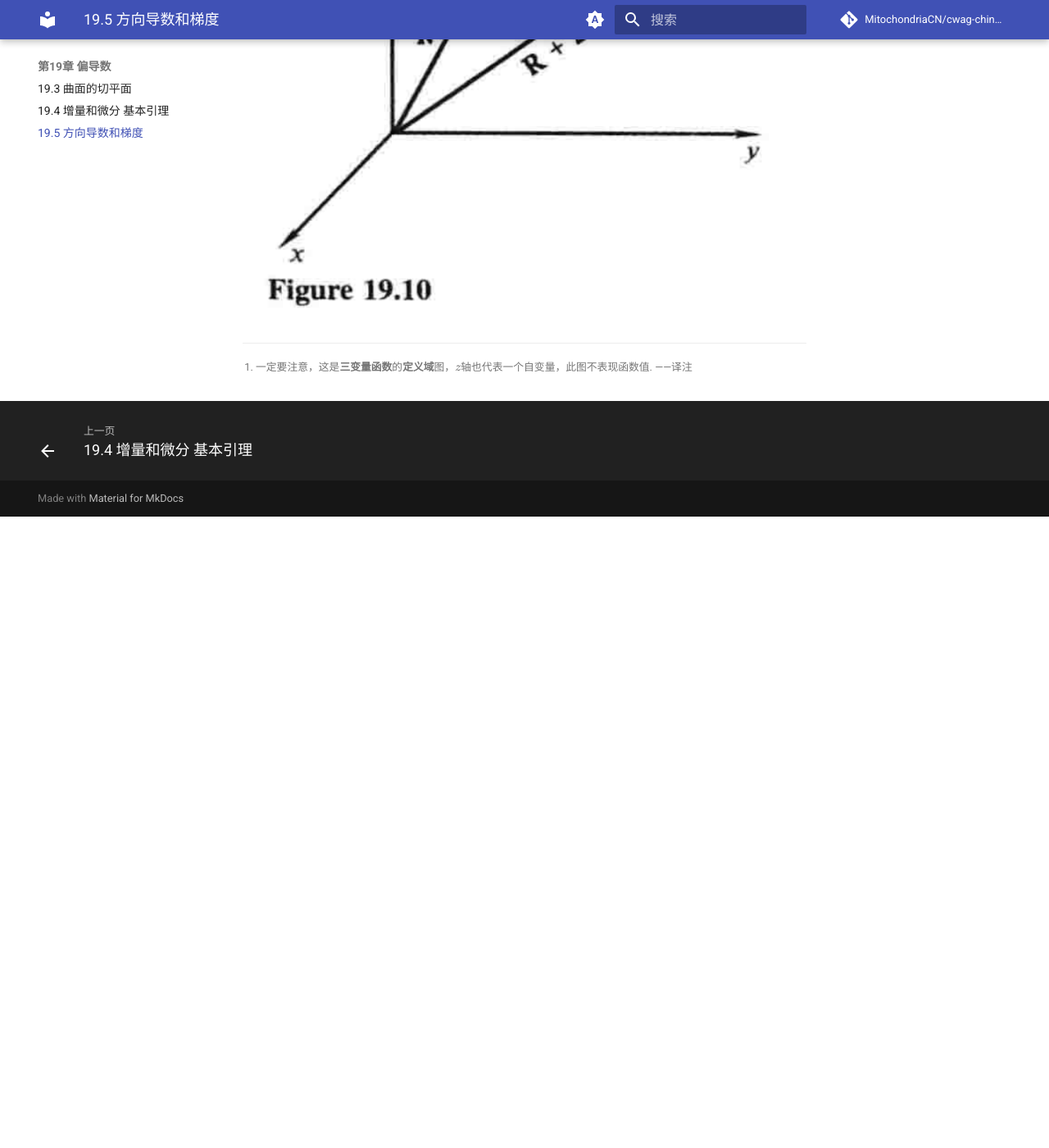
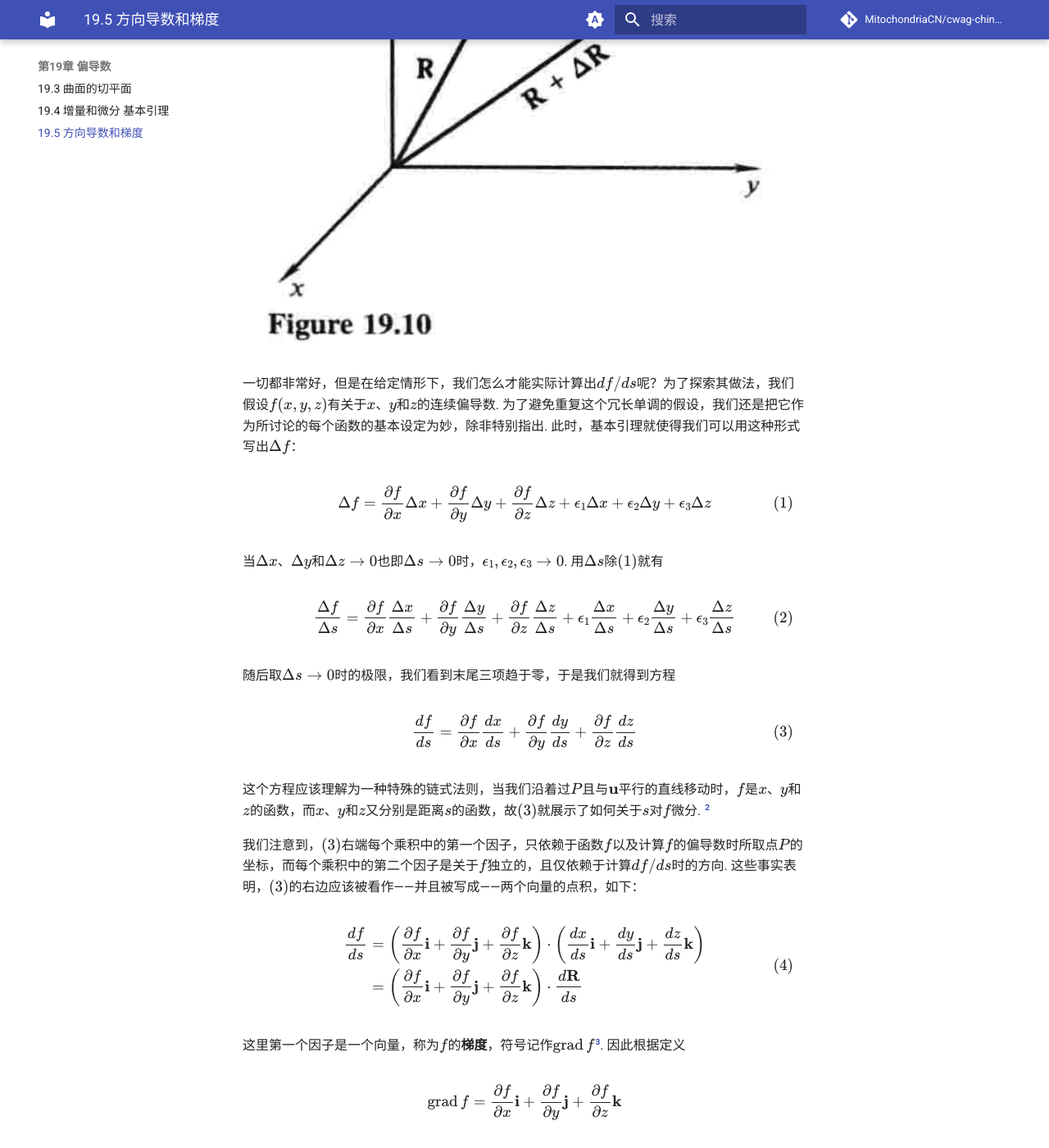
Before and after one commit to MitochondriaCN/cwag-chinese, an MkDocs documentation site: the page built from docs/19/5.md, in a window 1280 px wide and 1400 px high, scrolled down 933 px. Shown: the whole window at 82% size. Built offline with MkDocs 1.6.1 and Material for MkDocs 9.7.7, drawn with Linux system fonts in a browser that asks for light colours; comment, search, counter and statistics services are not loaded; before the commit the page ends 1563 px from its top, so only the background shows below that; some of the changed text lies outside the part shown.

Commit message:
feat: 19.5部分

```diff
--- a/docs/19/5.md
+++ b/docs/19/5.md
@@ -1,6 +1,8 @@
 # 19.5 方向导数和梯度
 
-设$f(x,y,z)$为定义在三维空间中某区域内的函数（三个变量！），并设$P$为该区域内一点. 当我们让$P$沿着某个特定方向移动时，$f$的变化率多少？当沿着$x$、$y$和$z$轴正方向时，我们知道$f$的变化率是偏导数$\partial f/\partial x$、$\partial f/\partial y$和$\partial f/\partial z$. 但是如果我们让$P$沿着非坐标轴方向移动，又该如何计算$f$的变化率？在对这个问题的分析中，我们将会遇到一个极为重要的概念——函数的梯度.
+$\DeclareMathOperator{\grad}{grad}$
+
+设$f(x,y,z)$为定义在三维空间中某区域内的函数（三个变量！），并设$P$为该区域内一点. 当我们让$P$沿着某个特定方向移动时，$f$的变化率是多少？当沿着$x$、$y$和$z$轴正方向时，我们知道$f$的变化率是偏导数$\partial f/\partial x$、$\partial f/\partial y$和$\partial f/\partial z$. 但是如果我们让$P$沿着非坐标轴方向移动，又该如何计算$f$的变化率？在对这个问题的分析中，我们将会遇到一个极为重要的概念——函数的梯度.
 
 设我们研究的点$P$有坐标$x$、$y$和$z$，所以$P=(x,y,z)$；设$\mathbf{R}=x\mathbf{i}+y\mathbf{j}+z\mathbf{k}$是$P$的位置向量，并用单位向量$\mathbf{u}$给出一个特定的方向，如图19.10[^1]. 如果我们把$P$沿着这个方向移到$Q=(x+\Delta x,y+\Delta y,z+\Delta z)$，那么函数$f$就有变化量$\Delta f$. 如果我们现在用$P$和$Q$之间的距离$\Delta s=|\Delta \mathbf{R}|$来除这个变化量$\Delta f$，那么商$\Delta f/\Delta s$就是当我们把$P$移到$Q$时$f$（关于距离）的平均变化率. 例如，如果$f$在$P$的值是这一点的温度，那么$\Delta f/\Delta s$就是沿着线段$PQ$温度的平均变化率. 当$Q$趋近于$P$时的极限，即所谓的
 
@@ -10,4 +12,39 @@ $$\frac{df}{ds}=\lim_{\Delta s\to 0}\frac{\Delta f}{\Delta s}$$
 
 ![图19.10](19.10.png)
 
+一切都非常好，但是在给定情形下，我们怎么才能实际计算出$df/ds$呢？为了探索其做法，我们假设$f(x,y,z)$有关于$x$、$y$和$z$的连续偏导数. 为了避免重复这个冗长单调的假设，我们还是把它作为所讨论的每个函数的基本设定为妙，除非特别指出. 此时，基本引理就使得我们可以用这种形式写出$\Delta f$：
+
+$$\Delta f=\frac{\partial f}{\partial x}\Delta x+\frac{\partial f}{\partial y}\Delta y+\frac{\partial f}{\partial z}\Delta z+\epsilon_1\Delta x+\epsilon_2 \Delta y+\epsilon_3\Delta z \tag{1}$$
+
+当$\Delta x$、$\Delta y$和$\Delta z\to 0$也即$\Delta s \to 0$时，$\epsilon_1, \epsilon_2, \epsilon_3 \to 0$. 用$\Delta s$除$(1)$就有
+
+$$\frac{\Delta f}{\Delta s}=\frac{\partial f}{\partial x}\frac{\Delta x}{\Delta s}+\frac{\partial f}{\partial y}\frac{\Delta y}{\Delta s}+\frac{\partial f}{\partial z}\frac{\Delta z}{\Delta s}+\epsilon_1\frac{\Delta x}{\Delta s}+\epsilon_2\frac{\Delta y}{\Delta s}+\epsilon_3\frac{\Delta z}{\Delta s} \tag{2}$$
+
+随后取$\Delta s\to 0$时的极限，我们看到末尾三项趋于零，于是我们就得到方程
+
+$$\frac{df}{ds}=\frac{\partial f}{\partial x}\frac{dx}{ds}+\frac{\partial f}{\partial y}\frac{dy}{ds}+\frac{\partial f}{\partial z}\frac{dz}{ds} \tag{3}$$
+
+这个方程应该理解为一种特殊的链式法则，当我们沿着过$P$且与$\mathbf{u}$平行的直线移动时，$f$是$x$、$y$和$z$的函数，而$x$、$y$和$z$又分别是距离$s$的函数，故$(3)$就展示了如何关于$s$对$f$微分. [^2]
+
+我们注意到，$(3)$右端每个乘积中的第一个因子，只依赖于函数$f$以及计算$f$的偏导数时所取点$P$的坐标，而每个乘积中的第二个因子是关于$f$独立的，且仅依赖于计算$df/ds$时的方向. 这些事实表明，$(3)$的右边应该被看作——并且被写成——两个向量的点积，如下：
+
+$$
+\begin{align}
+\frac{df}{ds} &= \left(\frac{\partial f}{\partial x}\mathbf{i}+\frac{\partial f}{\partial y}\mathbf{j}+\frac{\partial f}{\partial z}\mathbf{k}\right) \cdot \left(\frac{dx}{ds}\mathbf{i}+\frac{dy}{ds}\mathbf{j}+\frac{dz}{ds}\mathbf{k}\right) \\
+&= \left(\frac{\partial f}{\partial x}\mathbf{i}+\frac{\partial f}{\partial y}\mathbf{j}+\frac{\partial f}{\partial z}\mathbf{k}\right) \cdot \frac{d\mathbf{R}}{ds}
+\end{align} \tag{4}
+$$
+
+这里第一个因子是一个向量，称为$f$的**梯度**，符号记作$\grad f$[^3]. 因此根据定义
+
+$$\grad f=\frac{\partial f}{\partial x}\mathbf{i}+\frac{\partial f}{\partial y}\mathbf{j}+\frac{\partial f}{\partial z}\mathbf{k}$$
+
+有了这个记号，$(4)$就可以写成
+
+$$\frac{df}{ds}=(\grad f) \cdot \frac{d\mathbf{R}}{ds}$$
+
 [^1]: 一定要注意，这是**三变量函数**的**定义域**图，$z$轴也代表一个自变量，此图不表现函数值. ——译注
+
+[^2]: 这句话的意思是，当移动$P$的时候，由于方向是已定的，所以$P$的坐标$x$、$y$和$z$就可以通过移动的距离$s$得到，也就是$x=x(s)$、$y=y(s)$和$z=z(s)$，所以$f(x,y,z)$其实就是$f(x(s),y(s),z(s))$. 因此，$df/ds$就成了一个复合函数微分的问题. ——译注
+
+[^3]: 同济《高等数学》记作粗体的$\operatorname{\mathbf{grad}} f$，体现出它是个向量. ——译注
```
